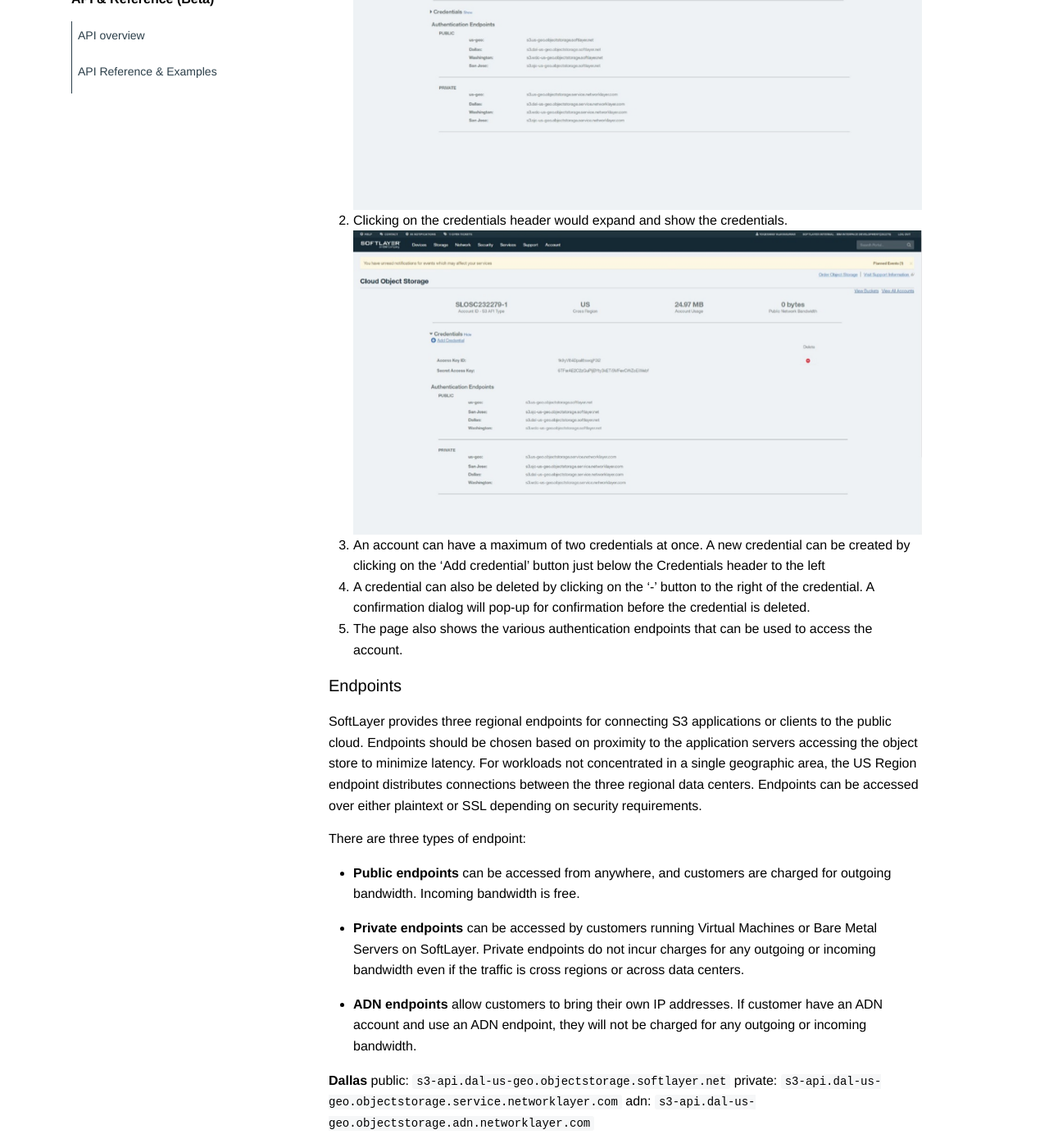
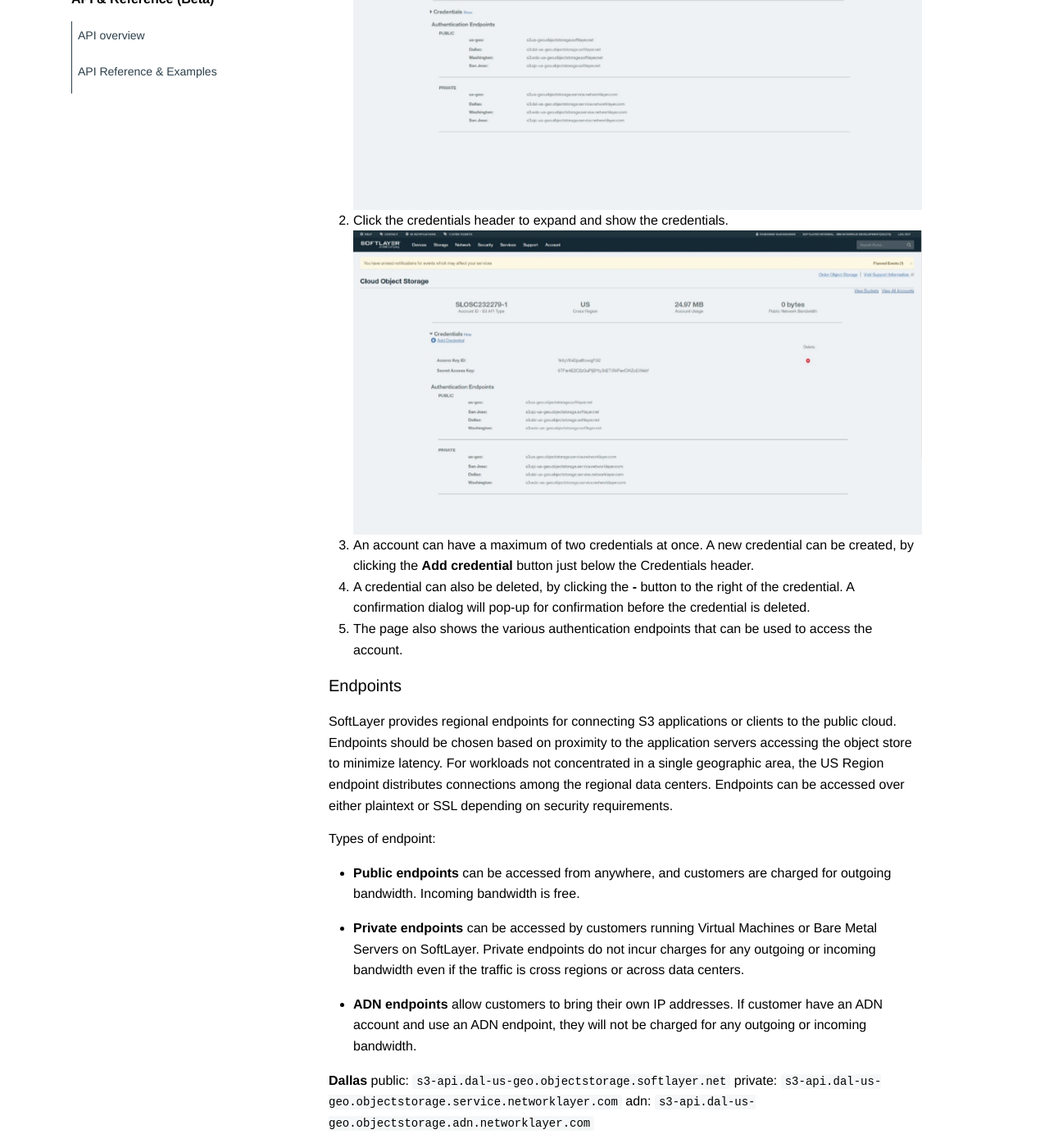
Before and after one commit to mpcarl-ibm/crs-docs, a Jekyll site: the page built from _gettingstarted/credentials-endpoints.md, in a window 1280 px wide and 1400 px high, scrolled down 418 px. Shown: the whole window at 82% size. Built offline with Jekyll 4.4.1, drawn with Linux system fonts in a browser that asks for light colours; some of the changed text lies outside the part shown.

Commit message:
Editorial nits for IBM Style.

````diff
--- a/_gettingstarted/credentials-endpoints.md
+++ b/_gettingstarted/credentials-endpoints.md
@@ -1,6 +1,6 @@
 ---
 layout: page
-title:  "Credentials & Endpoints"
+title:  "Credentials & endpoints"
 featured: true
 weight: 2
 tags: []
@@ -11,19 +11,19 @@
 ```** INTERNAL DRAFT NOTE: Screenshots to be updated prior to publishing **```
 
 #### Credentials
-1. Credentials and available endpoints can be viewed by clicking on the  ‘View Credentials’ link on the top right of the details page.
+1. Credentials and available endpoints can be viewed, by clicking the  **View Credentials** link on the top right of the details page.
     ![Credentials]({{ site.baseurl }}/img/cr1.png)
-2. Clicking on the credentials header would expand and show the credentials.
+2. Click the credentials header to expand and show the credentials.
     ![Credentials]({{ site.baseurl }}/img/cr2.png)
-3. An account can have a maximum of two credentials at once. A new credential can be created by clicking on the ‘Add credential’ button just below the Credentials header to the left
-4. A credential can also be deleted by clicking on the ‘-’ button to the right of the credential. A confirmation dialog will pop-up for confirmation before the credential is deleted.
+3. An account can have a maximum of two credentials at once. A new credential can be created, by clicking the **Add credential** button just below the Credentials header.
+4. A credential can also be deleted, by clicking the **-** button to the right of the credential. A confirmation dialog will pop-up for confirmation before the credential is deleted.
 5. The page also shows the various authentication endpoints that can be used to access the account.
 
 #### Endpoints
 
-SoftLayer provides three regional endpoints for connecting S3 applications or clients to the public cloud. Endpoints should be chosen based on proximity to the application servers accessing the object store to minimize latency.  For workloads not concentrated in a single geographic area, the US Region endpoint distributes connections between the three regional data centers.  Endpoints can be accessed over either plaintext or SSL depending on security requirements.
+SoftLayer provides regional endpoints for connecting S3 applications or clients to the public cloud. Endpoints should be chosen based on proximity to the application servers accessing the object store to minimize latency.  For workloads not concentrated in a single geographic area, the US Region endpoint distributes connections among the regional data centers.  Endpoints can be accessed over either plaintext or SSL depending on security requirements.
 
-There are three types of endpoint:
+Types of endpoint:
 
 * **Public endpoints** can be accessed from anywhere, and customers are charged for outgoing bandwidth. Incoming bandwidth is free.
 * **Private endpoints** can be accessed by customers running Virtual Machines or Bare Metal Servers on SoftLayer. Private endpoints do not incur charges for any outgoing or incoming bandwidth even if the traffic is cross regions or across data centers.
````
